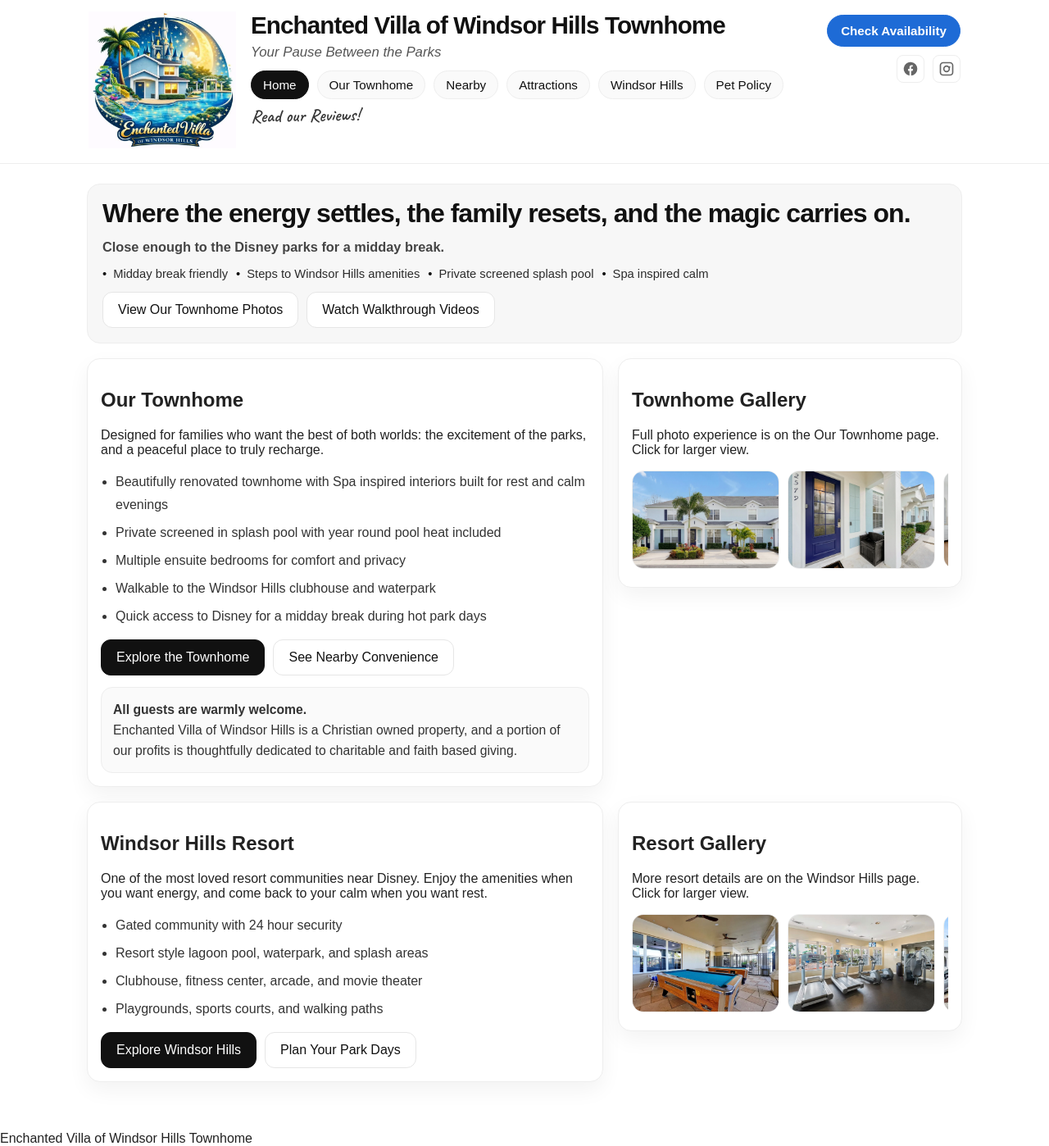
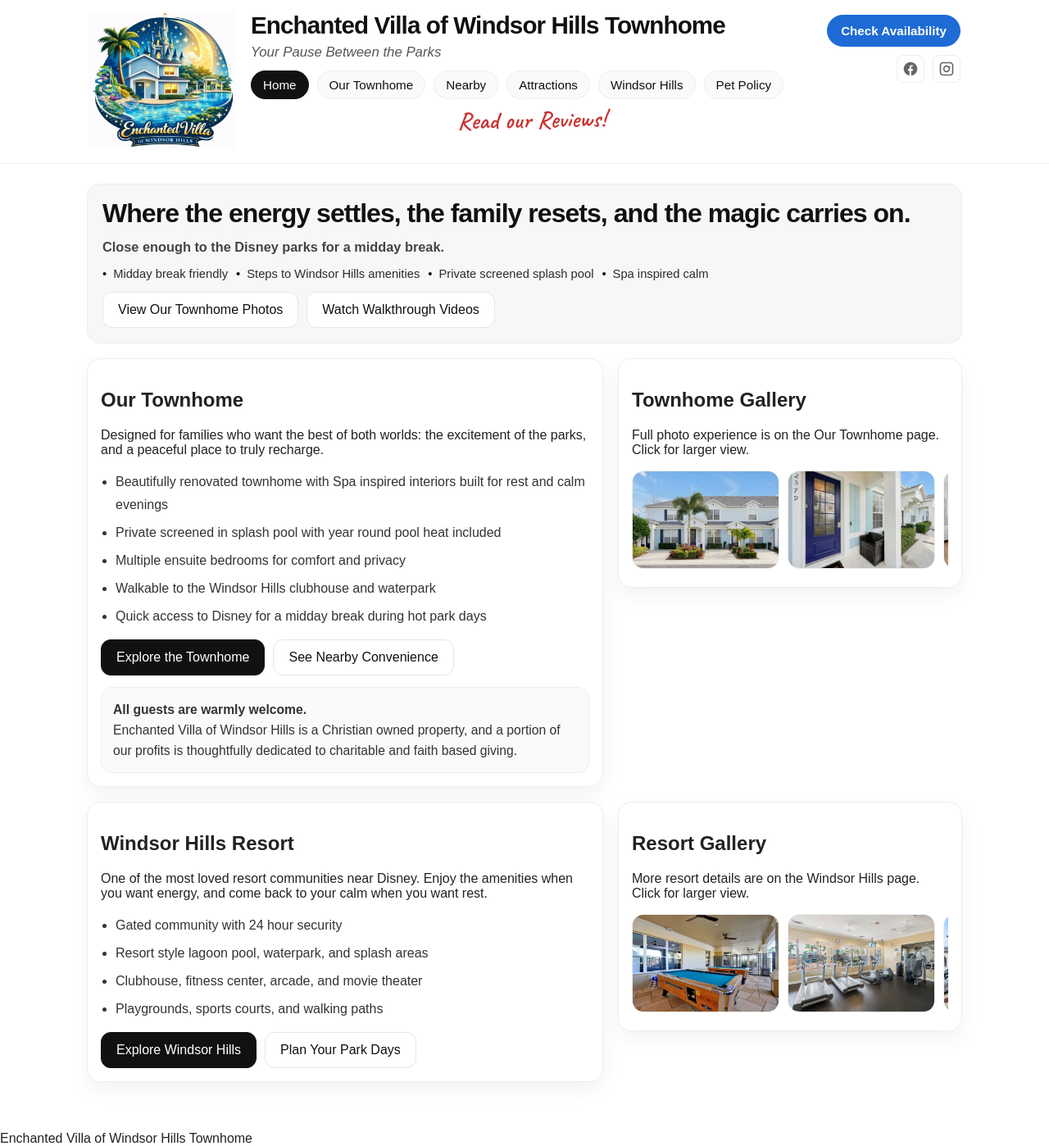
Before and after one commit to 2579maneshaw/2579maneshaw.github.io, a Jekyll site: the page built from index.html, in a window 1280 px wide. Shown: the whole page at 82% size. Built offline with Jekyll 4.4.1, drawn with Linux system fonts in a browser that asks for light colours.

Commit message:
Update header.html

```diff
--- a/_includes/header.html
+++ b/_includes/header.html
@@ -3,26 +3,28 @@
 <style>
 .reviewsHandwritten{
   display:block;
+  width:100%;
   text-align:center;
-  margin-top:6px;
+  margin-top:10px;
 
   font-family:"Caveat", cursive;
-  font-size:22px;
+  font-size:30px;
+  line-height:1;
 
-  color:#222;
+  color:#c62828;
   text-decoration:none;
 
   transform:rotate(-1deg);
-  opacity:.9;
+  opacity:.95;
   transition:all .2s ease;
 }
 
 .reviewsHandwritten:hover{
+  color:#a91f23;
   opacity:1;
   transform:rotate(0deg);
 }
 </style>
-
 
 <header class="siteHeader">
   <div class="headerInner">
```
